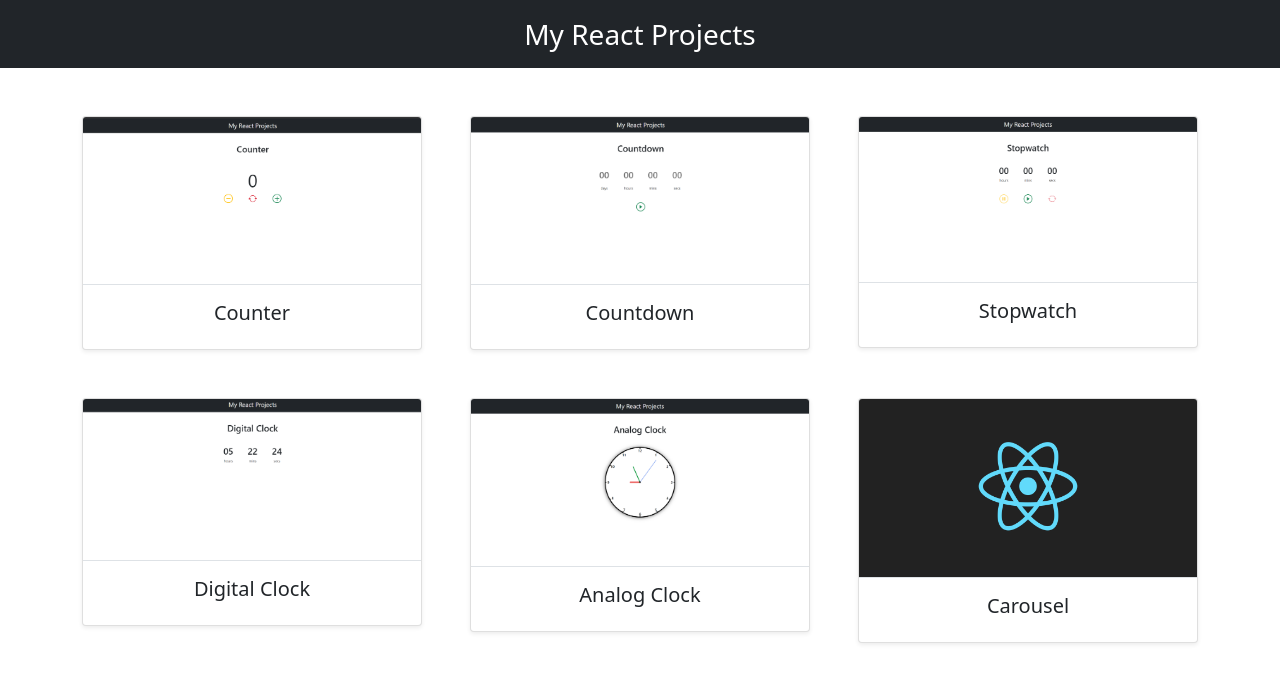
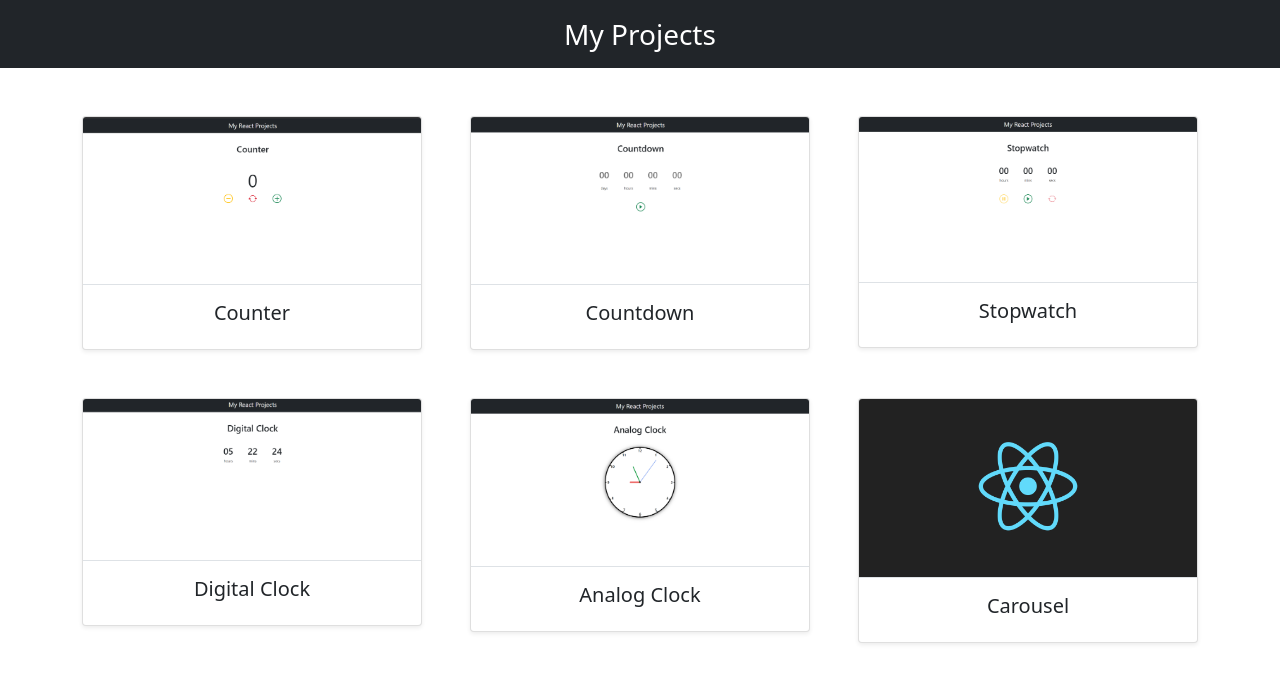
Before and after one commit to bibashmgr/my-projects, a React (Create React App) app: page / in a window 1280 px wide. Shown: the top 682 px of the page. Built offline with nearby package versions, Linux system fonts and the light colour scheme.

Commit message:
Fixing title

```diff
--- a/src/components/Nav.js
+++ b/src/components/Nav.js
@@ -7,7 +7,7 @@ const Nav = () => {
         <nav className='navbar navbar-brand-center navbar-dark bg-dark'>
             <div className='container-fluid'>
                 <Link to='/' className='navbar-brand mx-auto fs-3'>
-                    My React Projects
+                    My Projects
                 </Link>
             </div>
         </nav>
```
